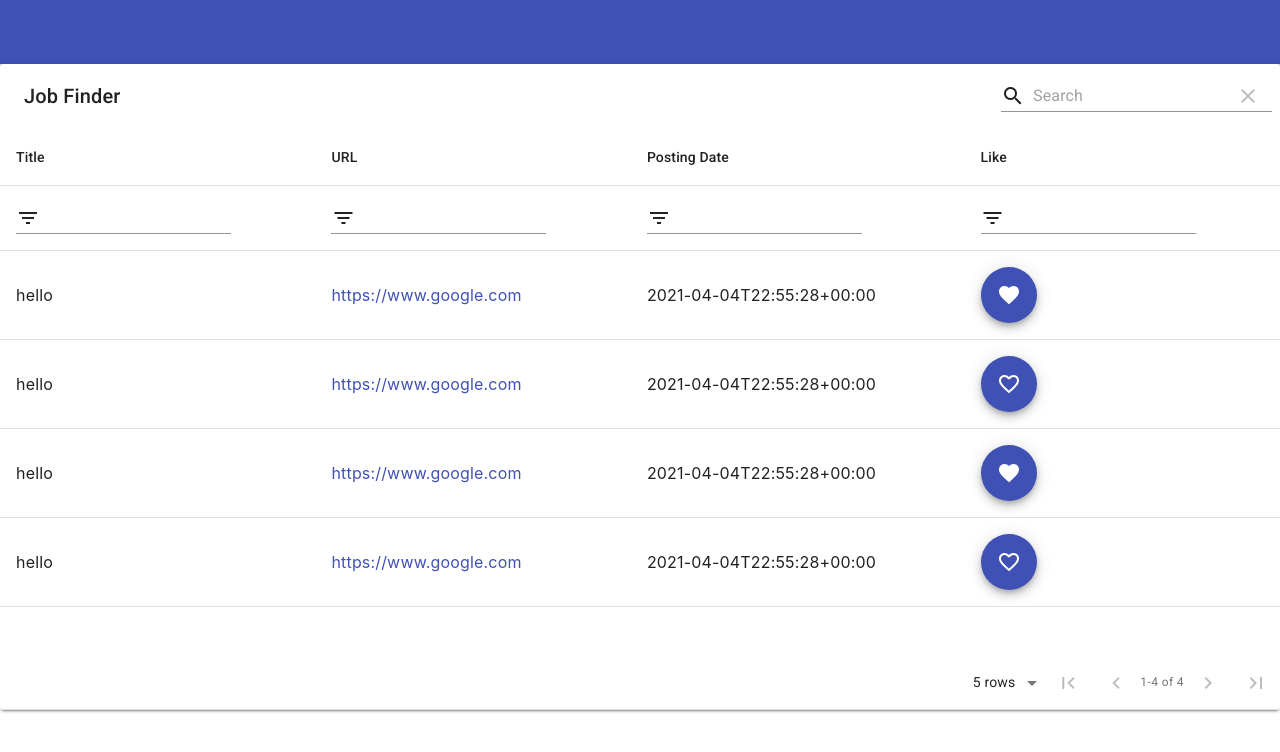
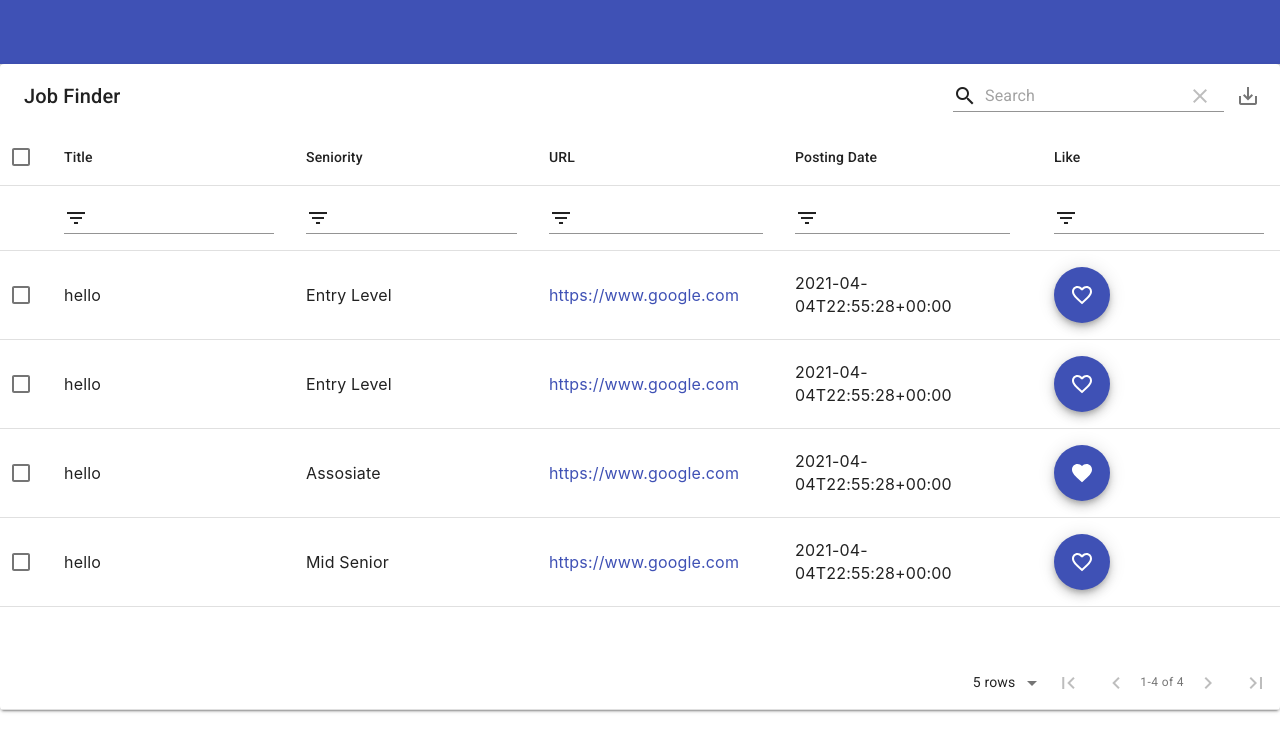
Before and after one commit to dani888/job-finder, a React (Create React App) app: page / in a window 1280 px wide. Shown: the top 752 px of the page. Built offline with nearby package versions, Linux system fonts and the light colour scheme.

Commit message:
seniority

```diff
--- a/src/components/JobFinder/index.jsx
+++ b/src/components/JobFinder/index.jsx
@@ -26,13 +26,15 @@ class JobFinder extends Component {
         {
           id:"d8e025b9-9465-4e95-b951-e65b7294f1c3",
           title:"hello",
+          seniority:"Entry Level",
           url:"https://www.google.com",
           date: dayjs().format(),
-          liked: true
+          liked: false
         },
         {
           id:"5994a83c-64ef-44a1-9f06-968d08d6c3a6",
           title:"hello",
+          seniority:"Entry Level",
           url:"https://www.google.com",
           date: dayjs().format(),
           liked: false
@@ -40,6 +42,7 @@ class JobFinder extends Component {
         {
           id:"a2eaefcb-3cec-491c-bc90-fc2fe3fc04bc",
           title:"hello",
+          seniority:"Assosiate",
           url:"https://www.google.com",
           date: dayjs().format(),
           liked: true
@@ -47,6 +50,7 @@ class JobFinder extends Component {
         {
           id:"54dba544-f833-4905-8108-8836228dd9e8",
           title:"hello",
+          seniority:"Mid Senior",
           url:"https://www.google.com",
           date: dayjs().format(),
           liked: false
@@ -78,6 +82,10 @@ class JobFinder extends Component {
                 field: 'title'
             },
             {
+              title: 'Seniority',
+              field: 'seniority'
+            },
+            {
                 title: 'URL',
                 field: 'url',
                 render: rowData => (<Link href={rowData.url} target="_blank">{rowData.url}</Link>)
@@ -97,7 +105,9 @@ class JobFinder extends Component {
                 search: true,
                 sorting: true,
                 filtering: true,
-                paging: true
+                paging: true,
+                exportButton: true,
+                selection: true
             }}>
         </MaterialTable>
         </Grid>
```
